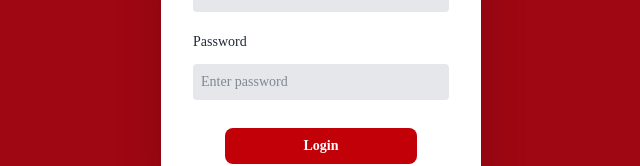
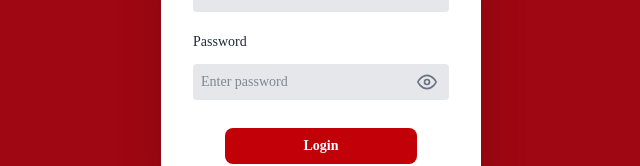
Before and after one commit to yohan9878/pos-system, a Next.js app: page /auth/login in a window 1280 px wide. Shown: the part 460-626 px from the top of the page, without its empty margins (319-959 px from the left). Built offline with nearby package versions, Linux system fonts and the light colour scheme.

Commit message:
Added eye button for password input field field

```diff
--- a/app/auth/login/page.tsx
+++ b/app/auth/login/page.tsx
@@ -10,6 +10,7 @@ import { JwtPayload } from "@/app/services/userService";
 export default function LoginPage() {
   const [username, setUsername] = useState("");
   const [password, setPassword] = useState("");
+  const [showPassword, setShowPassword] = useState(false);
   const [time, setTime] = useState("");
   const router = useRouter();
 
@@ -90,14 +91,56 @@ export default function LoginPage() {
           >
             Password
           </label>
+          <div className="relative mb-4">
             <input
-            type="password"
+              type={showPassword ? "text" : "password"}
               id="password"
               name="password"
               placeholder="Enter password"
-            className="border-0 bg-gray-200 rounded text-sm text-gray-800 w-full mb-4 p-2"
+              className="border-0 bg-gray-200 rounded text-sm text-gray-800 w-full p-2 pr-10"
               onChange={(e) => setPassword(e.target.value)}
+              autoComplete="current-password"
             />
+            <button
+              type="button"
+              onClick={() => setShowPassword((prev) => !prev)}
+              className="absolute right-2 top-1/2 -translate-y-1/2 p-1 text-gray-500 hover:text-gray-800"
+              aria-label={showPassword ? "Hide password" : "Show password"}
+            >
+              {showPassword ? (
+                <svg
+                  xmlns="http://www.w3.org/2000/svg"
+                  viewBox="0 0 24 24"
+                  fill="none"
+                  stroke="currentColor"
+                  strokeWidth="2"
+                  strokeLinecap="round"
+                  strokeLinejoin="round"
+                  className="size-5"
+                  aria-hidden
+                >
+                  <path d="M17.94 17.94A10.07 10.07 0 0 1 12 20c-7 0-11-8-11-8a18.45 18.45 0 0 1 5.06-5.94" />
+                  <path d="M9.9 4.24A9.12 9.12 0 0 1 12 4c7 0 11 8 11 8a18.5 18.5 0 0 1-2.16 3.19" />
+                  <line x1="1" y1="1" x2="23" y2="23" />
+                </svg>
+              ) : (
+                <svg
+                  xmlns="http://www.w3.org/2000/svg"
+                  viewBox="0 0 24 24"
+                  fill="none"
+                  stroke="currentColor"
+                  strokeWidth="2"
+                  strokeLinecap="round"
+                  strokeLinejoin="round"
+                  className="size-5"
+                  aria-hidden
+                >
+                  <path d="M1 12s4-8 11-8 11 8 11 8-4 8-11 8-11-8-11-8z" />
+                  <circle cx="12" cy="12" r="3" />
+                </svg>
+              )}
+            </button>
+          </div>
           <div className="mx-auto text-sm w-full flex flex-col gap-1">
             <button
               type="submit"
```
Lines whose indentation alone changed are shown as unchanged.
